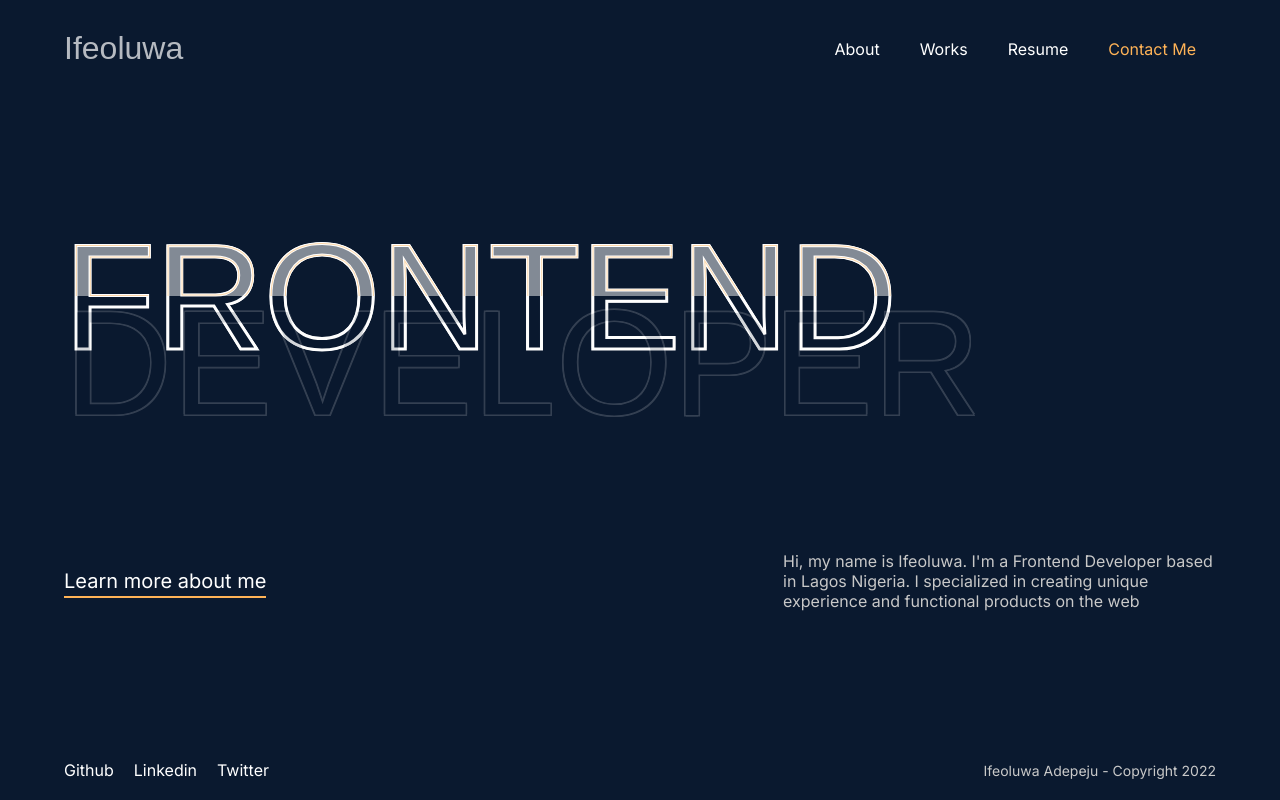
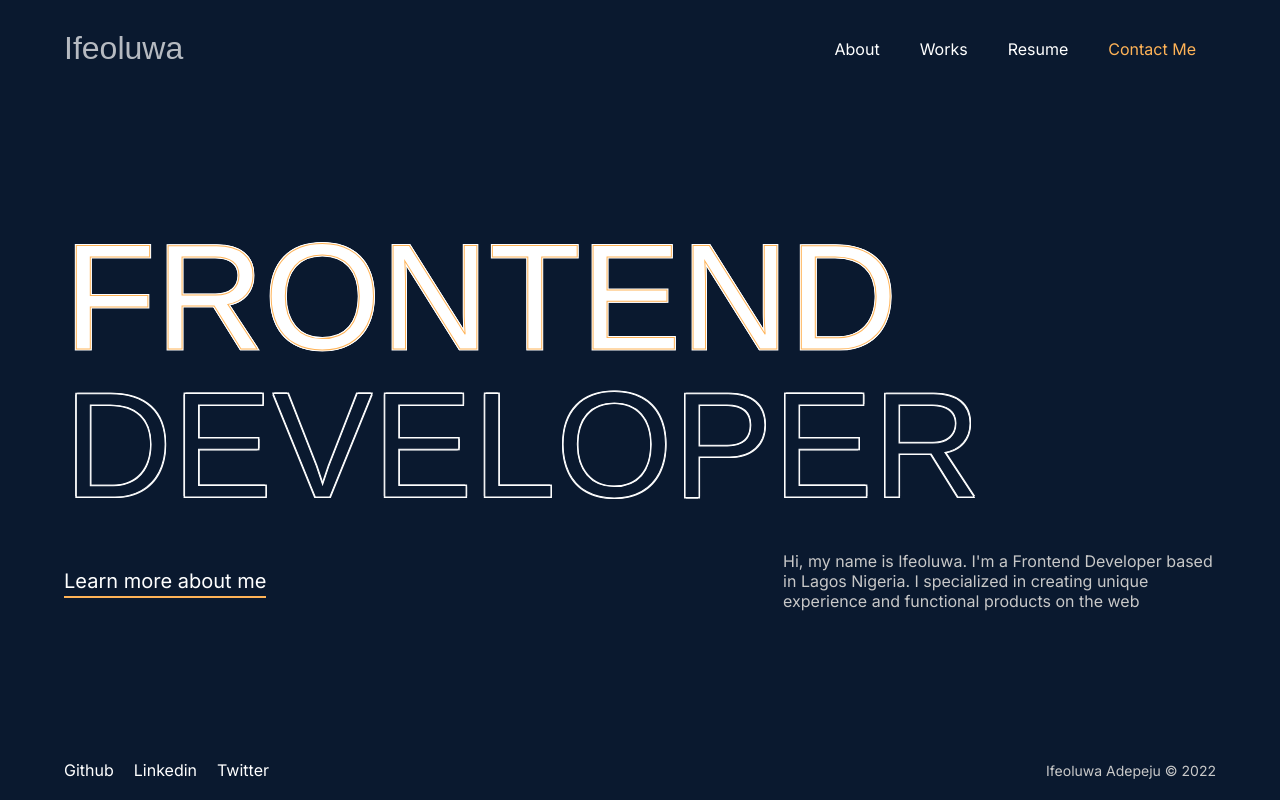
Before and after one commit to Adepejustephen/portfolio, a React (Create React App) app: page / in a window 1280 px wide. Built offline with nearby package versions, Linux system fonts and the light colour scheme; a web font is replaced by a local one.

Commit message:
meta tags

```diff
--- a/public/index.html
+++ b/public/index.html
@@ -1,19 +1,34 @@
 <!DOCTYPE html>
 <html lang="en">
   <head>
+    <title>Ifeoluwa Adepeju Frontend Engineer Portfolio site</title>
     <meta charset="utf-8" />
     <link rel="icon" href="%PUBLIC_URL%/favicon.ico" />
     <meta name="viewport" content="width=device-width, initial-scale=1" />
     <meta name="theme-color" content="#000000" />
     <meta
       name="description"
-      content="Web site created using create-react-app"
+      content="Ifeoluwa Adepeju's portfolio"
     />
     <link rel="apple-touch-icon" href="%PUBLIC_URL%/logo192.png" />
     <!--
       manifest.json provides metadata used when your web app is installed on a
       user's mobile device or desktop. See https://developers.google.com/web/fundamentals/web-app-manifest/
     -->
+    <meta name="title" property="og:title" content="Ifeoluwa Adepeju Software Engineer Portfolio site">
+    <meta name="keywords" property="og:title" content="software engineer, Ifeoluwa Adepeju, portfolio, frontend Developer, frontend Engineer">
+
+
+<meta property="og:type" content="website">
+
+
+<meta name="image" property="og:image" content="%PUBLIC_URL%/logo192.png">
+
+
+<meta name="description" property="og:description" content="Ifeoluwa Adepeju portfolio site">
+
+
+<meta name="author" content="Ifeoluwa Adepeju">
     <link rel="manifest" href="%PUBLIC_URL%/manifest.json" />
     <link rel="preconnect" href="https://fonts.googleapis.com">
 <link rel="preconnect" href="https://fonts.gstatic.com" crossorigin>
--- a/src/App.js
+++ b/src/App.js
@@ -1,53 +1,27 @@
 import { ThemeProvider } from "styled-components";
 import { GlobalStyle } from "./styles/GlobalStyles";
 import { dark } from "./styles/themes";
-import { Footer, Header } from "./components";
 import { AnimatePresence } from "framer-motion";
 import { Home, Portfolio } from "./pages";
 import { Route, Routes } from "react-router-dom";
 import About from "./pages/about";
-import { motion } from "framer-motion";
-import styled from "styled-components";
 
-const Main = styled(motion.main)`
-  min-height: 100vh;
-  height: 100%;
-  width: 100%;
-  background-color: ${(props) => props.theme.body};
-  position: relative;
-`;
+
+
+
 
 function App() {
   return (
     <>
-      {/* <GlobalStyle /> */}
       <ThemeProvider theme={dark}>
-        {/* <GlobalStyle /> */}
+
         <AnimatePresence  exitBeforeEnter>
           <GlobalStyle />
-          <Main
-            initial={{
-              background: "#fff",
-              opacity: 0,
-
-            }}
-            animate={{
-              background: "#0A192F",
-              opacity: 1,
-            }}
-            transition={{
-              duration: 2,
-            }}
-            // exit={{opacity: 0}}
-          >
-            <Header />
             <Routes>
               <Route path="/" element={<Home />} />
               <Route path="/about" element={<About />} />
               <Route path="/works" element={<Portfolio/>} />
             </Routes>
-            <Footer />
-          </Main>
         </AnimatePresence>
       </ThemeProvider>
     </>
--- a/src/components/Footer/index.js
+++ b/src/components/Footer/index.js
@@ -12,8 +12,8 @@ const Footer = () => {
         y: 0,
       }}
       transition={{
-        duration: 1.5,
-        delay: 1,
+        duration: 0.7,
+        ease: "easeInOut",
       }}
     >
       <Footerleft>
@@ -34,7 +34,7 @@ const Footer = () => {
         </FooterLeftItem>
       </Footerleft>
       <Right>
-        Ifeoluwa Adepeju - Copyright <span></span>
+        Ifeoluwa Adepeju  &#169; <span></span>
         {year}
       </Right>
     </FooterContainer>
--- a/src/components/Header/index.js
+++ b/src/components/Header/index.js
@@ -12,8 +12,8 @@ const Header = () => {
         y: 0,
       }}
       transition={{
-        duration: 1.5,
-        delay: 1,
+        duration: .7,
+        ease: "easeInOut",
       }}
     >
       <HeaderContainer>
@@ -32,9 +32,12 @@ const Header = () => {
               <NavLink to={"/"}>Resume</NavLink>
             </NavListItem>
             <NavListItem>
-              <a href='mailto:adepejuifeoluwa97@gmail.com'
-              // ={"mailto:adepejuifeoluwa97@gmail.com"}
-              >Contact Me</a>
+              <a
+                href="mailto:adepejuifeoluwa97@gmail.com"
+                // ={"mailto:adepejuifeoluwa97@gmail.com"}
+              >
+                Contact Me
+              </a>
             </NavListItem>
           </NavList>
         </NavMenu>
--- a/src/components/Hero/index.js
+++ b/src/components/Hero/index.js
@@ -33,18 +33,20 @@ const Hero = () => {
         <HeroTopTextContainer>
           <HeroTopText
             initial={{
-              x: '-100%',
+              x: "-100%",
               opacity: 0,
             }}
             animate={{
               x: 0,
               opacity: 1,
+
               // color: '#fff',
             }}
             transition={{
               duration: 2,
               times: [0, 0.2, 1],
-              delay: 3.5,
+              delay: 1,
+
             }}
           >
             <HeroText>F</HeroText>
@@ -58,16 +60,16 @@ const Hero = () => {
           </HeroTopText>
           <HeroTopText
             initial={{
-              height: '0%',
+              height: "0%",
               opacity: 0,
             }}
             animate={{
-              height: '100%',
+              height: "100%",
               opacity: 1,
             }}
             transition={{
               duration: 1,
-              delay: 5,
+              delay: 3,
               ease: "easeInOut",
             }}
             // onTransitionEnd={{
@@ -97,9 +99,8 @@ const Hero = () => {
           }}
           transition={{
             duration: 1,
-            delay: 5.2,
+            delay: 3.2,
           }}
-
         >
           <HeroText>D</HeroText>
           <HeroText>E</HeroText>
--- a/src/pages/about/index.js
+++ b/src/pages/about/index.js
@@ -26,9 +26,17 @@ import Sass from "../../assests/images/sass.svg";
 import Framer from "../../assests/images/framer.svg";
 import Mongo from "../../assests/images/mongodb.svg";
 import Html from "../../assests/images/html5.svg";
+import { Footer, Header } from "../../components";
+import Main from "../../styles/MainAnimate";
+// import { useViewportScroll } from "framer-motion";
+
+// const { scrollYProgress } = useViewportScroll();
 
 const About = () => {
   return (
+    <>
+      <Main>
+        <Header />
         <Container>
           <AboutContainer>
             <AboutLeft>
@@ -39,16 +47,16 @@ const About = () => {
             <AboutTextContainer>
               <AboutTitle>About Me</AboutTitle>
               <AboutText>
-            I'm a detail and result oriented Frontend developer who is skilled
-            in making Web App accessible to all people. I'm a team player who is
-            open-minded to new technologies and ideas. I enjoy being challenged
-            and engaged with projects that requires me to work outside my
-            comfort and skill set, as continuing to learn new languages and
-            development techniques are important to me. I build Web pages with
-            HTML5, CSS3, JAVASCRIPT and SASS. I'm currently learning React js. I
-            am enthusiastic about joining an organization that builds products
-            that is aimed at solving the world's problem as well a friendly
-            working environment.
+                I'm a detail and result oriented Frontend developer who is
+                skilled in making Web App accessible to all people. I'm a team
+                player who is open-minded to new technologies and ideas. I enjoy
+                being challenged and engaged with projects that requires me to
+                work outside my comfort and skill set, as continuing to learn
+                new languages and development techniques are important to me. I
+                build Web pages with HTML5, CSS3, JAVASCRIPT and SASS. I'm
+                currently learning React js. I am enthusiastic about joining an
+                organization that builds products that is aimed at solving the
+                world's problem as well a friendly working environment.
               </AboutText>
 
               <AboutTextLink to={"/works"}>
@@ -66,7 +74,11 @@ const About = () => {
                 <SkllsImage src={React} alt="react" style={{ color: "#fff" }} />
               </SkllsListItem>
               <SkllsListItem>
-            <SkllsImage src={Javascript} alt="js" style={{ color: "#fff" }} />
+                <SkllsImage
+                  src={Javascript}
+                  alt="js"
+                  style={{ color: "#fff" }}
+                />
               </SkllsListItem>
               <SkllsListItem>
                 <SkllsImage src={Git} alt="git" style={{ color: "#fff" }} />
@@ -88,14 +100,25 @@ const About = () => {
                 <SkllsImage src={Html} alt="Html5" style={{ color: "#fff" }} />
               </SkllsListItem>
               <SkllsListItem>
-            <SkllsImage src={Framer} alt="framer" style={{ color: "#fff" }} />
+                <SkllsImage
+                  src={Framer}
+                  alt="framer"
+                  style={{ color: "#fff" }}
+                />
               </SkllsListItem>
               <SkllsListItem>
-            <SkllsImage src={Mongo} alt="mongodb" style={{ color: "#fff" }} />
+                <SkllsImage
+                  src={Mongo}
+                  alt="mongodb"
+                  style={{ color: "#fff" }}
+                />
               </SkllsListItem>
             </SkllsList>
           </Skills>
         </Container>
+        <Footer />
+      </Main>
+    </>
   );
 }
 
--- a/src/pages/home/index.js
+++ b/src/pages/home/index.js
@@ -1,12 +1,18 @@
 import React from 'react'
-import { Hero } from '../../components'
+import { Footer, Header, Hero } from '../../components'
+import Main from '../../styles/MainAnimate'
+
 
 const Home = () => {
   return (
-      <>
-          <Hero/>
-      </>
-  )
+    <>
+      <Main>
+        <Header />
+        <Hero />
+        <Footer />
+      </Main>
+    </>
+  );
 }
 
 export default Home
--- a/src/pages/porfolio/index.js
+++ b/src/pages/porfolio/index.js
@@ -1,10 +1,15 @@
 import React from 'react'
 import { data } from './data'
 import { Container, Icon, IconContainer, Image, ImageContainer, PortfolioContents, ProjectContainer, Text, TextContainer, TextTitle } from './Portfolio.Style'
+import {Footer, Header} from '../../components'
 import { UilEyeSlash } from "@iconscout/react-unicons";
+import Main from '../../styles/MainAnimate';
 
 const Portfolio = () => {
   return (
+    <>
+      <Main>
+        <Header />
         <Container>
           <PortfolioContents>
             {data.map((item) => {
@@ -28,6 +33,9 @@ const Portfolio = () => {
             })}
           </PortfolioContents>
         </Container>
+        <Footer />
+      </Main>
+    </>
   );
 }
 
--- /dev/null
+++ b/src/styles/MainAnimate.jsx
@@ -0,0 +1,34 @@
+import { motion } from "framer-motion";
+import styled from "styled-components";
+
+const MainContainer = styled(motion.main)`
+  min-height: 100vh;
+  height: 100%;
+  width: 100%;
+  background-color: ${(props) => props.theme.body};
+  position: relative;
+`;
+
+const Main = ({ children, ...restprops }) => {
+    return (
+      <MainContainer
+        initial={{
+          background: "#fff",
+          opacity: 0,
+        }}
+        animate={{
+          background: "#0A192F",
+          opacity: 1,
+        }}
+        transition={{
+          duration: 1,
+        }}
+        // exit={{opacity: 0}}
+
+        {...restprops}
+      >
+        {children}{" "}
+      </MainContainer>
+    );
+};
+export default Main
```
Also changed, not shown: src/styles/AppStyle.jsx (deleted, +0 -36 lines). Lines whose indentation alone changed are shown as unchanged.
